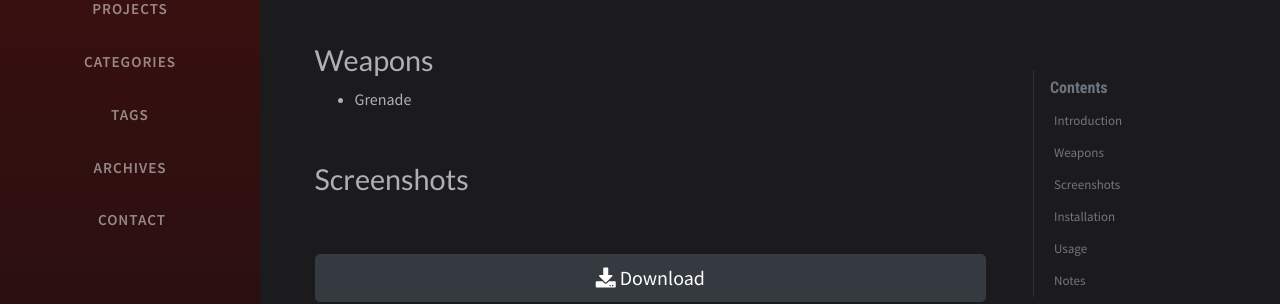
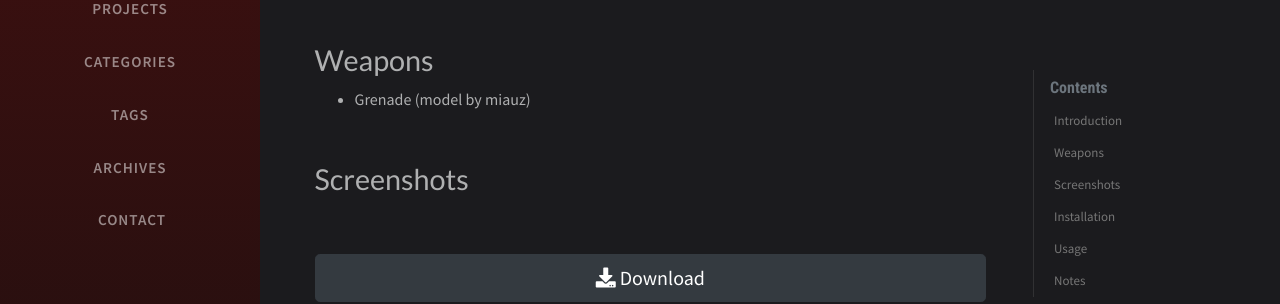
Before and after one commit to ermaccer/ermaccer.github.io, a Jekyll site: the page built from _posts/mods/mh/2021-12-24-extra-weapons.md, in a window 1280 px wide and 900 px high. Shown: the part 292-596 px from the top of the window. Built offline with Jekyll 4.4.1, drawn with Linux system fonts in a browser that asks for light colours; nearby versions of some CDN libraries; comment, search, counter and statistics services are not loaded.

Commit message:
Update 2021-12-24-extra-weapons.md

```diff
--- a/_posts/mods/mh/2021-12-24-extra-weapons.md
+++ b/_posts/mods/mh/2021-12-24-extra-weapons.md
@@ -15,7 +15,7 @@ Extra Weapons is a simple mod aiming to add "unique" weapons to Manhunt.
 
 # Weapons
 
-- Grenade
+- Grenade (model by miauz)
 
 # Screenshots
 
```
